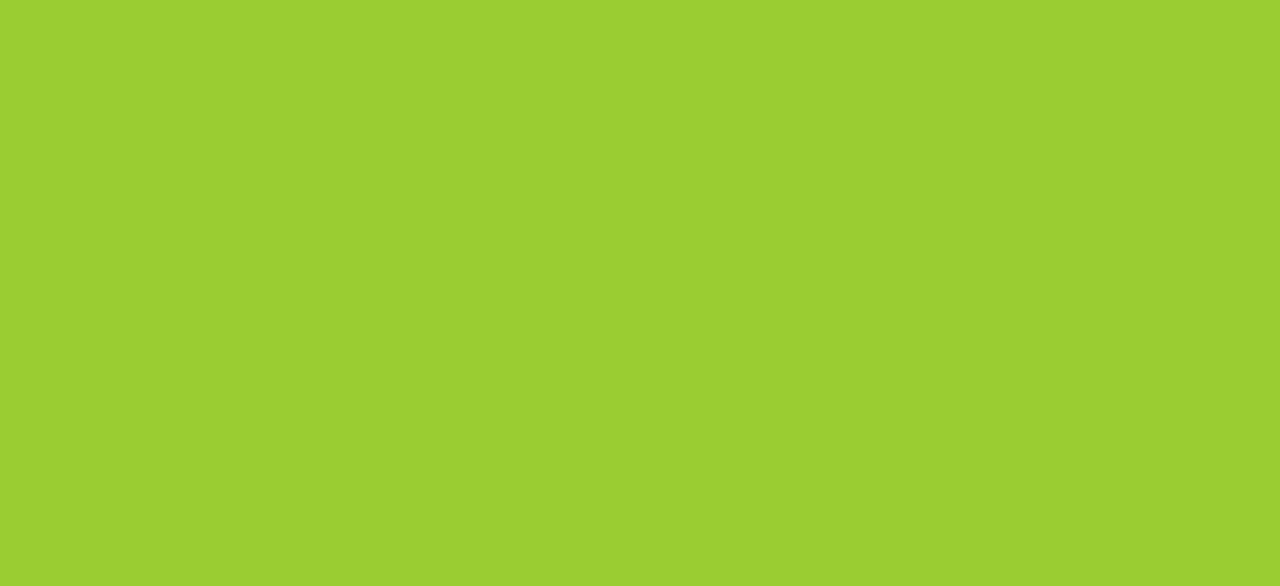
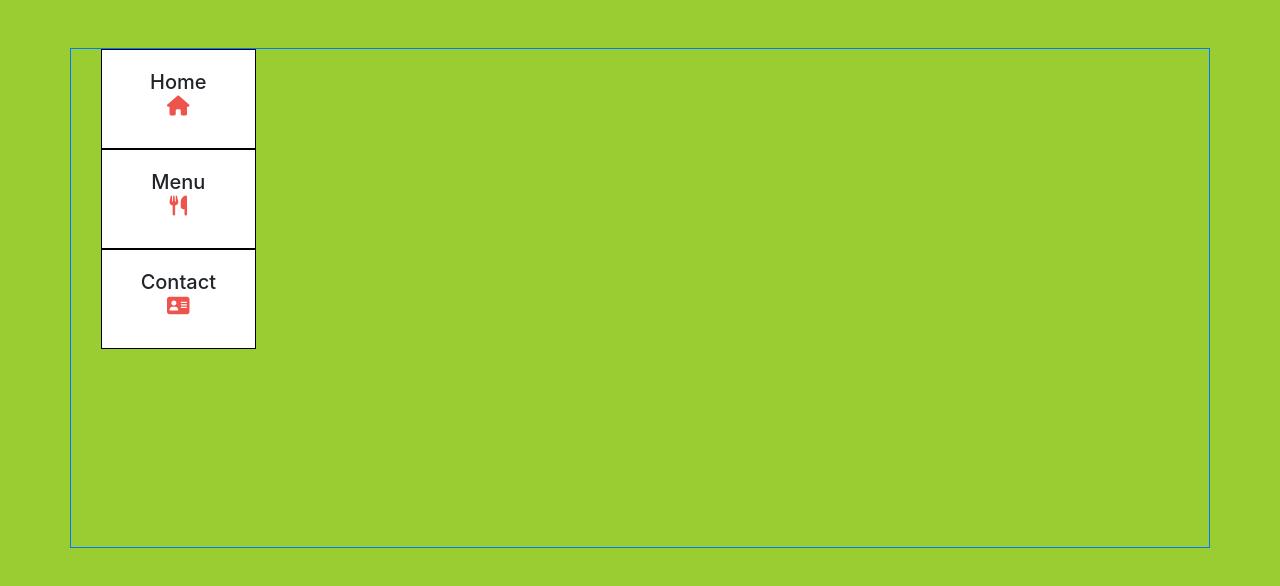
Before and after one commit to AhmedAmin90/Resturant-page, a website built with webpack: page dist/index.html in a window 1280 px wide. Built offline with nearby package versions, Linux system fonts and the light colour scheme.

Commit message:
Add basic structure of tabs

```diff
--- a/src/assets/style.css
+++ b/src/assets/style.css
@@ -1,3 +1,26 @@
 body{
   background-color: yellowgreen;
 }
+
+.container{
+  height: 500px;
+
+}
+
+.tab-area{
+  width: 100px;
+}
+
+.tab-btn{
+ width: 100%;
+ height: 100px;
+ background-color: #FFFFFF;
+ text-align: center;
+ padding-top: 20px;
+ border: 1px solid black;
+}
+
+.fas {
+  color: #EF534E;
+  font-size: 20px;
+}
--- a/src/index.js
+++ b/src/index.js
@@ -1 +1,19 @@
 import './assets/style.css';
+import createTabArea from './tabs/loadPage'
+
+createTabArea()
+
+const homeBtn = document.querySelector('.home-btn')
+homeBtn.addEventListener('click' , ()=> {
+  alert('hello')
+})
+
+const menuBtn = document.querySelector('.menu-btn')
+menuBtn.addEventListener('click' , ()=> {
+  alert('hello')
+})
+
+const contactBtn = document.querySelector('.contact-btn')
+contactBtn.addEventListener('click' , ()=> {
+  alert('hello')
+})
--- a/src/tabs/loadPage.js
+++ b/src/tabs/loadPage.js
@@ -0,0 +1,24 @@
+
+
+function createTabArea(){
+  const content = document.querySelector('div');
+  content.classList = 'container border border-primary my-5 mx-auto d-flex row'
+  const tabArea = document.createElement('div');
+  tabArea.setAttribute('id' , 'tabarea');
+  tabArea.classList = 'd-flex flex-column tab-area flex-column col-2 ';
+  content.appendChild(tabArea);
+  const homeBtn = document.createElement('div');
+  homeBtn.setAttribute('class' , 'tab-btn home-btn')
+  homeBtn.innerHTML = '<h5>Home <br> <i class="fas fa-home"></i> </h5>';
+  tabArea.appendChild(homeBtn);
+  const menuBtn = document.createElement('div');
+  menuBtn.setAttribute('class' , 'tab-btn menu-btn')
+  menuBtn.innerHTML = '<h5>Menu <br> <i class="fas fa-utensils"></i> </h5>';
+  tabArea.appendChild(menuBtn);
+  const contactBtn = document.createElement('div');
+  contactBtn.setAttribute('class' , 'tab-btn contact-btn')
+  contactBtn.innerHTML = '<h5>Contact <br> <i class="fas fa-address-card"></i> </h5>';
+  tabArea.appendChild(contactBtn);
+}
+
+export default createTabArea;
```
Also changed, not shown: dist/index.html, dist/main.js.
